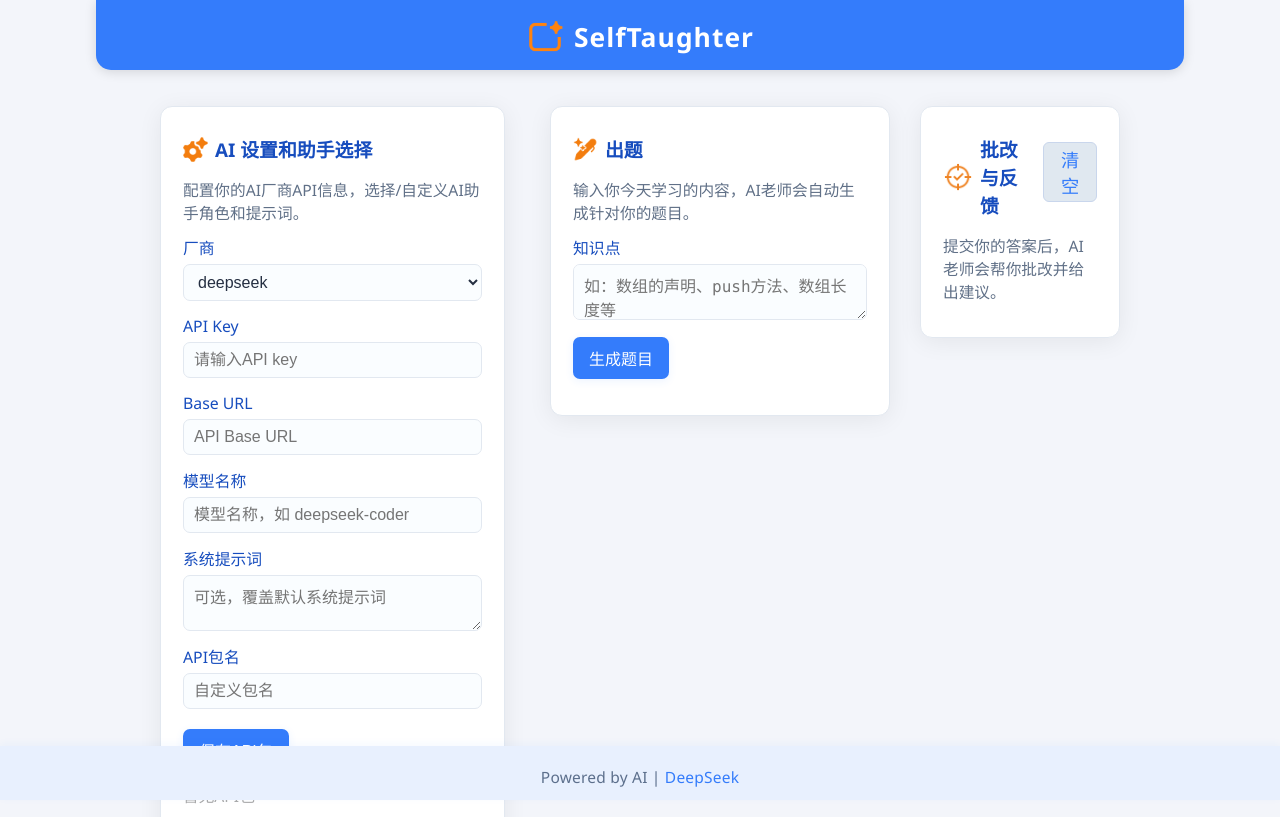
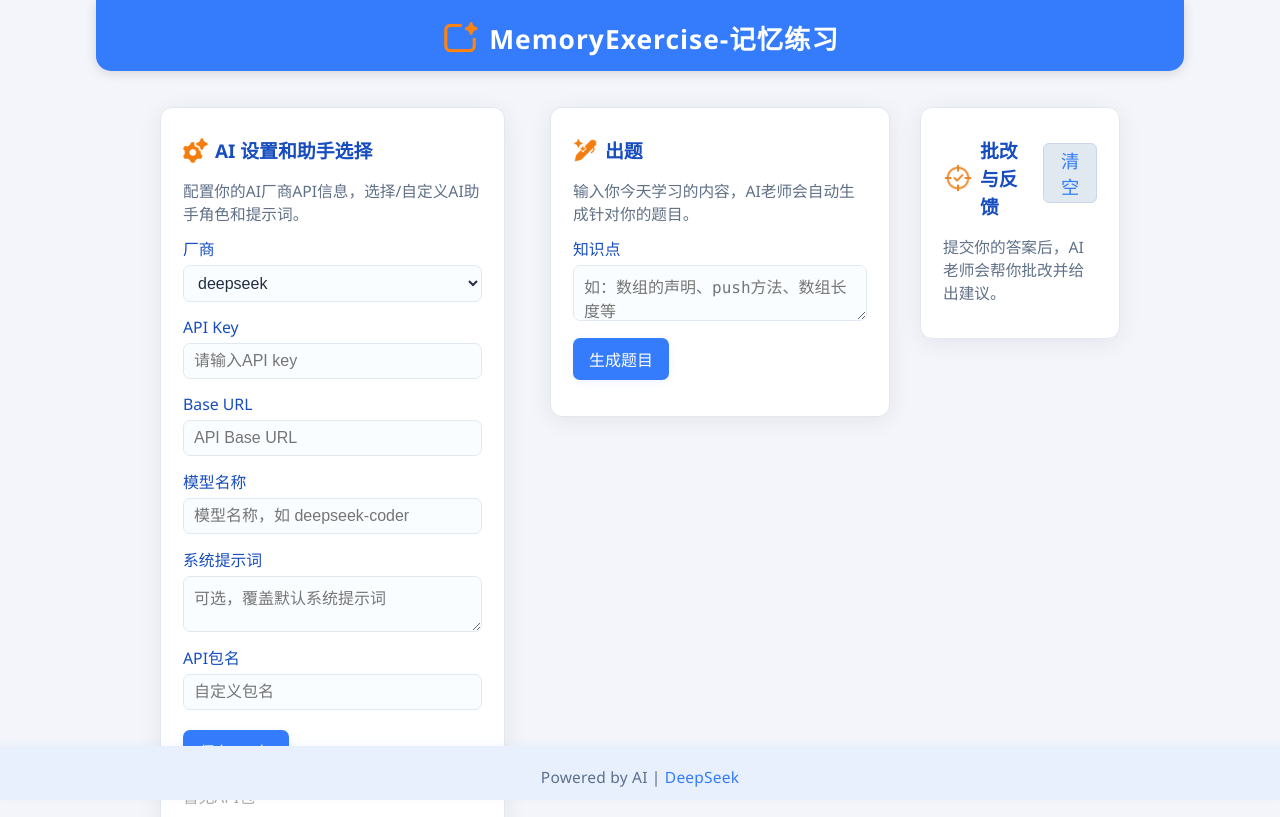
Before and after one commit to leonaiuv/testAIteacher, a plain HTML site: page index.html in a window 1280 px wide. Shown: the top 817 px of the page. Drawn offline with Linux system fonts and the light colour scheme.

Commit message:
docs: 更新网站标题为“MemoryExercise-记忆练习”
将网站标题从“SelfTaughter”更改为“MemoryExercise-记忆练习”，以更准确地反映网站的功能和内容。

```diff
--- a/index.html
+++ b/index.html
@@ -10,7 +10,7 @@
   <header>
     <div class="logo-title">
       <img src="img\AI生成_1745900601.png" alt="logo" height="38" style="vertical-align:middle;margin-right:10px;">
-      <span>SelfTaughter</span>
+      <span>MemoryExercise-记忆练习</span>
     </div>
   </header>
   <div id="progress-bar" style="display:none"></div>
```
